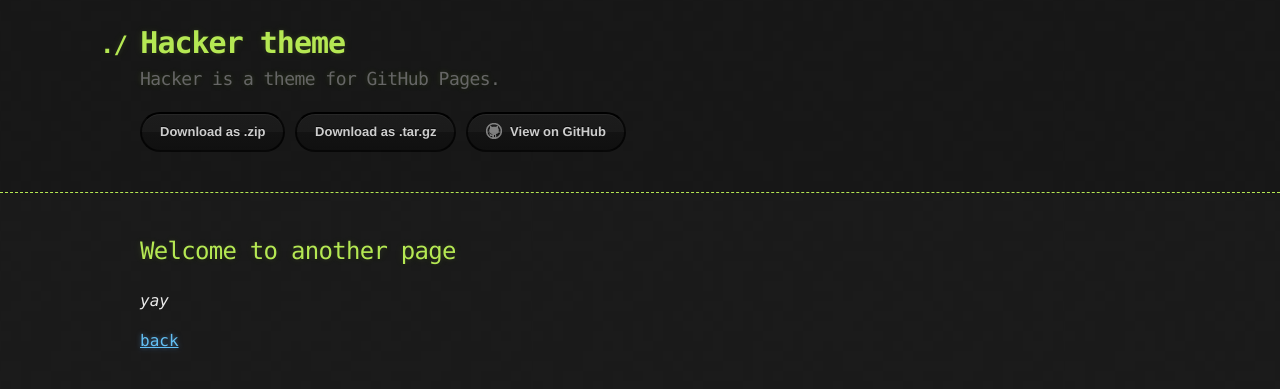
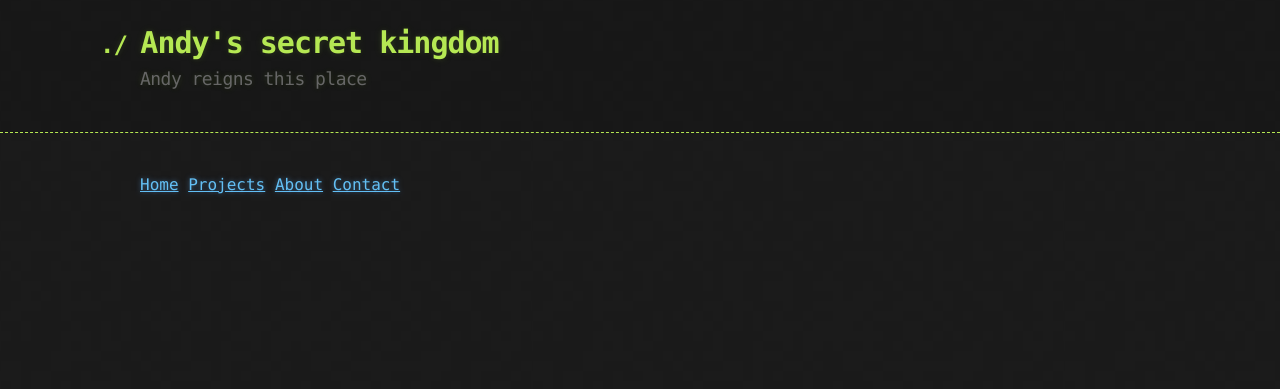
Before and after one commit to thereisnousername1/thereisnousername1.github.io, a Jekyll site: the page built from another-page.md, in a window 1280 px wide. Shown: the top 389 px of the page. Built offline with Jekyll 4.4.1, drawn with Linux system fonts in a browser that asks for light colours; our own code applies the rules of GitHub Pages for plain Markdown files.

Commit message:
A trial for error

```diff
--- a/_config.yml
+++ b/_config.yml
@@ -1,5 +1,14 @@
-title: Hacker theme
-description: Hacker is a theme for GitHub Pages.
-show_downloads: true
+title: Andy's secret kingdom
+description: Andy reigns this place
+show_downloads: false
 google_analytics:
 theme: jekyll-theme-hacker
+collections:
+  projects:
+    output: true
+  about:
+    output: true
+  contact:
+    output: true
+  home:
+    output: true
--- a/_layouts/default.html
+++ b/_layouts/default.html
@@ -19,19 +19,25 @@
         </a>
         <h2>{{ site.description | default: site.github.project_tagline }}</h2>
 
-        <section id="downloads">
+        <!-- <section id="downloads">
           {% if site.show_downloads %}
             <a href="{{ site.github.zip_url }}" class="btn">Download as .zip</a>
             <a href="{{ site.github.tar_url }}" class="btn">Download as .tar.gz</a>
           {% endif %}
           <a href="{{ site.github.repository_url }}" class="btn btn-github"><span class="icon"></span>View on GitHub</a>
-        </section>
+        </section> -->
       </div>
     </header>
 
     <div class="container">
       <section id="main_content">
-        {{ content }}
+        <nav>
+          <a href="/">Home</a>
+          <a href="/projects">Projects</a>
+          <a href="/about">About</a>
+          <a href="/contact">Contact</a>
+        </nav>
+
       </section>
     </div>
   </body>
```
Also changed, not shown: _projects/game1.md (added, +6 -0 lines), projects.html (added, +15 -0 lines).
